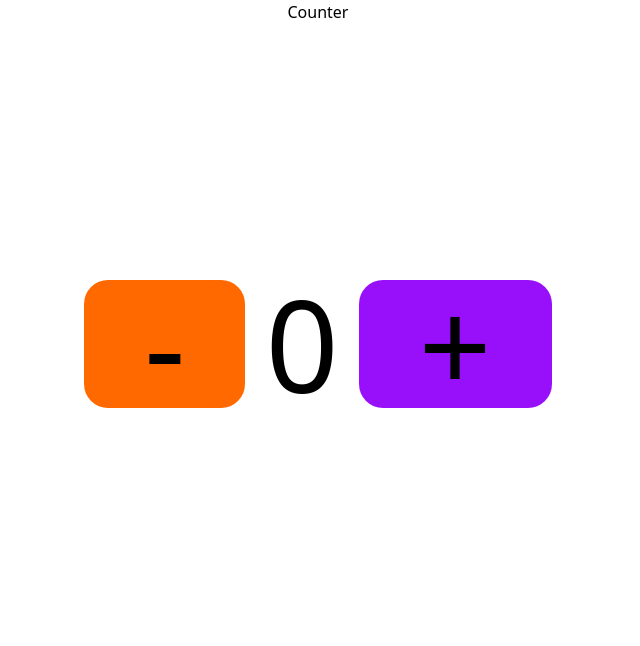
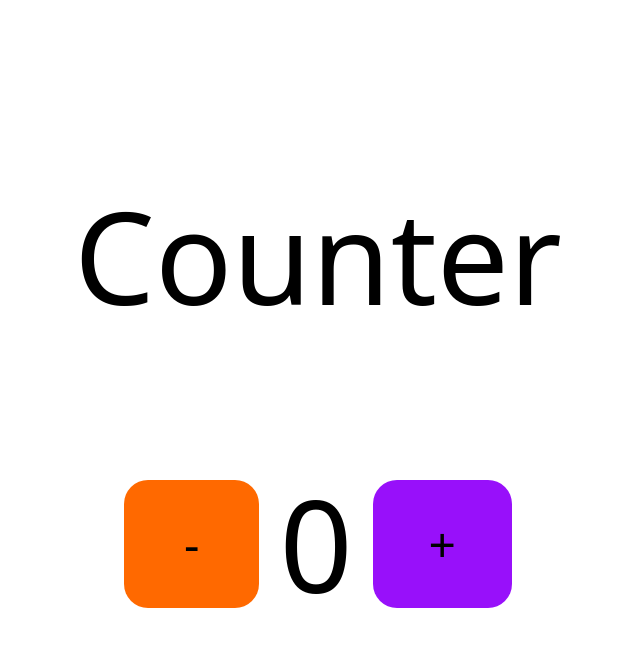
Before and after one commit to ghifar1327/koda-b5-react, a React (Vite) app: page / in a window 1280 px wide. Shown: the top 646 px of the page, without its empty margins (322-962 px from the left). Built offline with nearby package versions, Linux system fonts and the light colour scheme.

Commit message:
feat: tidy up the layout style

```diff
--- a/src/components/Counter.jsx
+++ b/src/components/Counter.jsx
@@ -15,12 +15,24 @@ export default function Counter() {
   };
   return (
     <>
-     <h1 className="text-center">Counter</h1>
-    <div className="flex justify-center items-center h-[80vh] text-9xl gap-5">
-      <button onClick={des} className="bg-orange-500 px-15 rounded-3xl">-</button>
-      <p>{counter}</p>
-      <button onClick={inc} className="bg-purple-600 px-15 rounded-3xl">+</button>
-    </div>
+      <div className="h-screen flex justify-center flex-col items-center gap-40">
+        <h1 className="text-center text-9xl">Counter</h1>
+        <div className="flex justify-center items-center text-5xl gap-5">
+          <button
+            onClick={des}
+            className="bg-orange-500  p-10 px-15 rounded-3xl"
+          >
+            -
+          </button>
+          <p className="text-9xl">{counter}</p>
+          <button
+            onClick={inc}
+            className="bg-purple-600 p-10 px-14 rounded-3xl"
+          >
+            +
+          </button>
+        </div>
+      </div>
     </>
   );
 }
```
Also changed, not shown: public/img.png (added), 1 other file (tests, documents, lock files or other folders).
